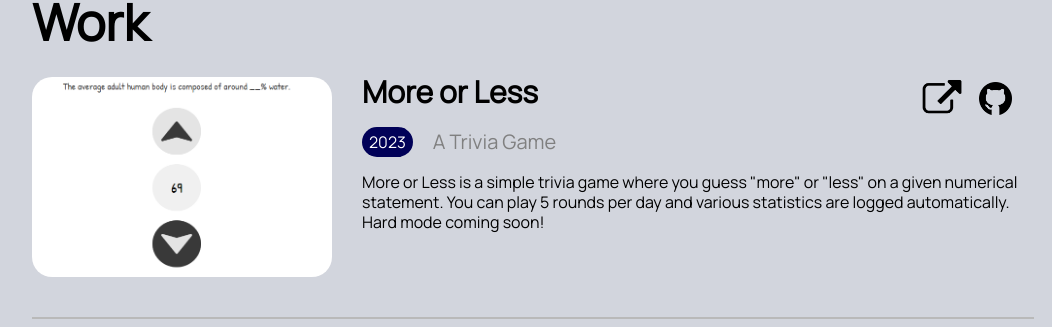
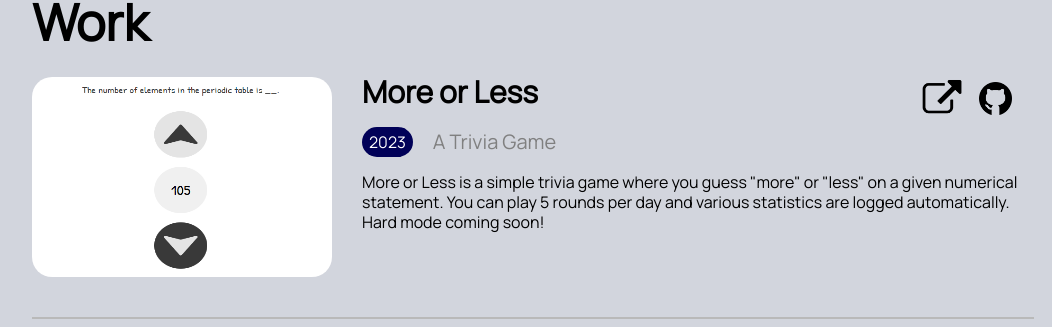
Before and after one commit to DvdHLee/Portfolio1, a React (Create React App) app: page / in a window 1280 px wide. Both pictures are taken after a click on the button "Work". Shown: the part 113-440 px from the top of the page, without its empty margins (108-1160 px from the left). Built offline with nearby package versions, Linux system fonts and the light colour scheme; no server answers.

Commit message:
updated more or less snapshot

```diff
--- a/src/Components/Work.js
+++ b/src/Components/Work.js
@@ -8,7 +8,7 @@ const Work = (props) => {
       <div className="workbody">
         <p className="worktitle">Work</p>
         <div className="workentry">
-          <img className="workimg" src="./assets/Icons/molsnapshot.PNG" alt="more or less snapshot"></img>
+          <img className="workimg" src="./assets/Icons/moreorlesssnapshot.PNG" alt="more or less snapshot"></img>
           <div className="content">
             <p className="workentrytitle">More or Less</p>
             <div className="details">
```
Also changed, not shown: public/assets/Icons/molsnapshot.PNG (deleted), public/assets/Icons/moreorlesssnapshot.PNG (added).
